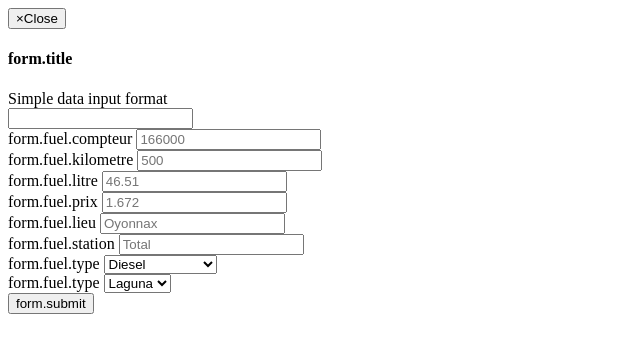
After one commit to ansaoo/mediacenter, a Symfony app: template templates/picture/form-update.html.twig in a window 1280 px wide. The commit adds this page. Shown: the top 353 px of the page, without its empty margins (0-640 px from the left). Run offline with Twig, Linux system fonts and the light colour scheme; the template is opened without the code that fills it, so the values that code supplies are empty; some libraries are stand-ins or nearby versions.

Commit message:
Update:  - Add picture edition form  - Add filter by year/month

```diff
--- a/composer.json
+++ b/composer.json
@@ -7,6 +7,7 @@
         "ext-ctype": "*",
         "ext-exif": "*",
         "ext-fileinfo": "*",
+        "ext-http": "*",
         "ext-gd": "*",
         "ext-iconv": "*",
         "ext-json": "*",
@@ -28,7 +29,8 @@
         "symfony/twig-bundle": "*",
         "symfony/validator": "*",
         "symfony/yaml": "*",
-        "twig/twig": "^2.5"
+        "twig/twig": "^2.5",
+        "twig/extensions": "^1.5"
     },
     "require-dev": {
         "symfony/maker-bundle": "^1.8",
--- /dev/null
+++ b/templates/picture/form-update.html.twig
@@ -0,0 +1,65 @@
+<div class="modal inmodal" id="edit-entry" tabindex="-1" role="dialog"  aria-hidden="true">
+    <div class="modal-dialog">
+        <div class="modal-content animated fadeIn">
+            <div class="modal-header">
+                <button type="button" class="close" data-dismiss="modal"><span aria-hidden="true">&times;</span><span class="sr-only">Close</span></button>
+                <i class="fa fa-clock-o modal-icon"></i>
+                <h4 class="modal-title">{{ 'form.title'|trans }}</h4>
+            </div>
+            <form class="form-vertical new-task" name="carburant_task" action="{{ path('car_data_fuel_new') }}" method="post">
+                <div class="modal-body">
+                    <div class="form-group" id="data_1">
+                        <label for="carburant_task_date">Simple data input format</label>
+                        <div class="input-group date">
+                            <span class="input-group-addon"><i class="fa fa-calendar"></i></span>
+                            <input id="carburant_task_date" type="text" name="carburant_task[date]" class="form-control" autocomplete="off">
+                        </div>
+                    </div>
+                    <div class="form-group">
+                        <label for="carburant_task_compteur">{{ 'form.fuel.compteur'|trans }}</label>
+                        <input id="carburant_task_compteur" type="text" class="form-control" name="carburant_task[compteur]" placeholder="166000">
+                    </div>
+                    <div class="form-group">
+                        <label for="kilometre">{{ 'form.fuel.kilometre'|trans }}</label>
+                        <input id="kilometre" type="text" class="form-control" name="carburant_task[kilometre]" placeholder="500">
+                    </div>
+                    <div class="form-group">
+                        <label for="carburant_task_litre">{{ 'form.fuel.litre'|trans }}</label>
+                        <input id="carburant_task_litre" type="text" class="form-control" name="carburant_task[litre]" placeholder="46.51">
+                    </div>
+                    <div class="form-group">
+                        <label for="carburant_task_prix">{{ 'form.fuel.prix'|trans }}</label>
+                        <input id="carburant_task_prix" type="text" class="form-control" name="carburant_task[prix]" placeholder="1.672">
+                    </div>
+                    <div class="form-group">
+                        <label for="carburant_task_lieu">{{ 'form.fuel.lieu'|trans }}</label>
+                        <input id="carburant_task_lieu" type="text" class="form-control" name="carburant_task[lieu]" placeholder="Oyonnax">
+                    </div>
+                    <div class="form-group">
+                        <label for="carburant_task_station">{{ 'form.fuel.station'|trans }}</label>
+                        <input id="carburant_task_station" type="text" class="form-control" name="carburant_task[station]" placeholder="Total">
+                    </div>
+                    <div class="form-group">
+                        <label for="carburant_task_type">{{ 'form.fuel.type'|trans }}</label>
+                        <select id="carburant_task_type" name="carburant_task[type]" class="form-control">
+                            <option value="GO" selected>Diesel</option>
+                            <option value="SP98">Sans Plomb 98</option>
+                        </select>
+                    </div>
+                    <div class="form-group">
+                        <label for="carburant_task_voitureId">{{ 'form.fuel.type'|trans }}</label>
+                        <select id="carburant_task_voitureId" name="carburant_task[voitureId]" class="form-control">
+                            <option value="1">Celica</option>
+                            <option value="2" selected>Laguna</option>
+                        </select>
+                    </div>
+                </div>
+                <input type="hidden" id="carburant_task__token" name="carburant_task[_token]"
+                       value="{{ csrf_token('fuel') }}">
+                <div class="modal-footer">
+                    <button type="submit" id="carburant_task_submit" name="carburant_task[submit]" class="btn btn-primary">{{ 'form.submit'|trans }}</button>
+                </div>
+            </form>
+        </div>
+    </div>
+</div>
```
Also changed, not shown: src/Controller/PictureController.php (+56 -5 lines), src/Form/PictureTaskType.php (added, +44 -0 lines), src/Repository/PictureRepository.php (+29 -0 lines), templates/picture/index.html.twig (+24 -3 lines), 3 other files.
